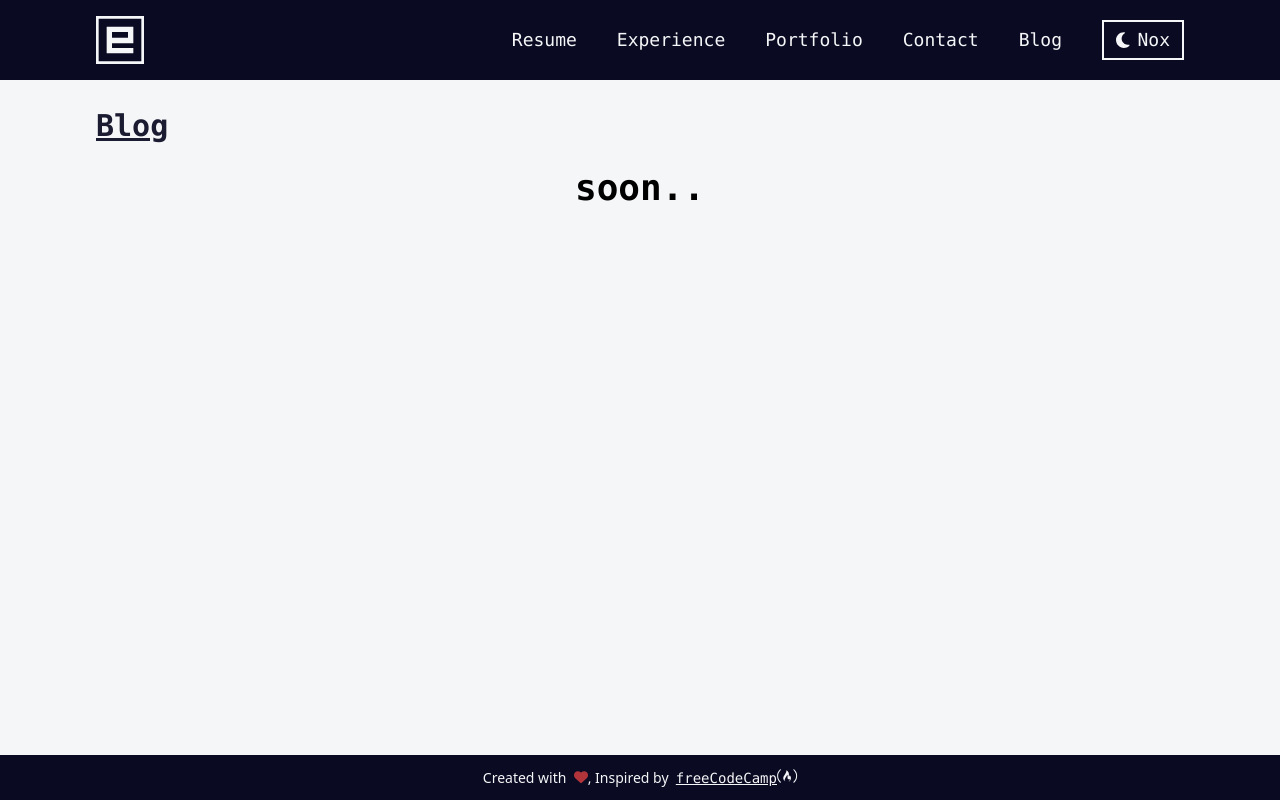
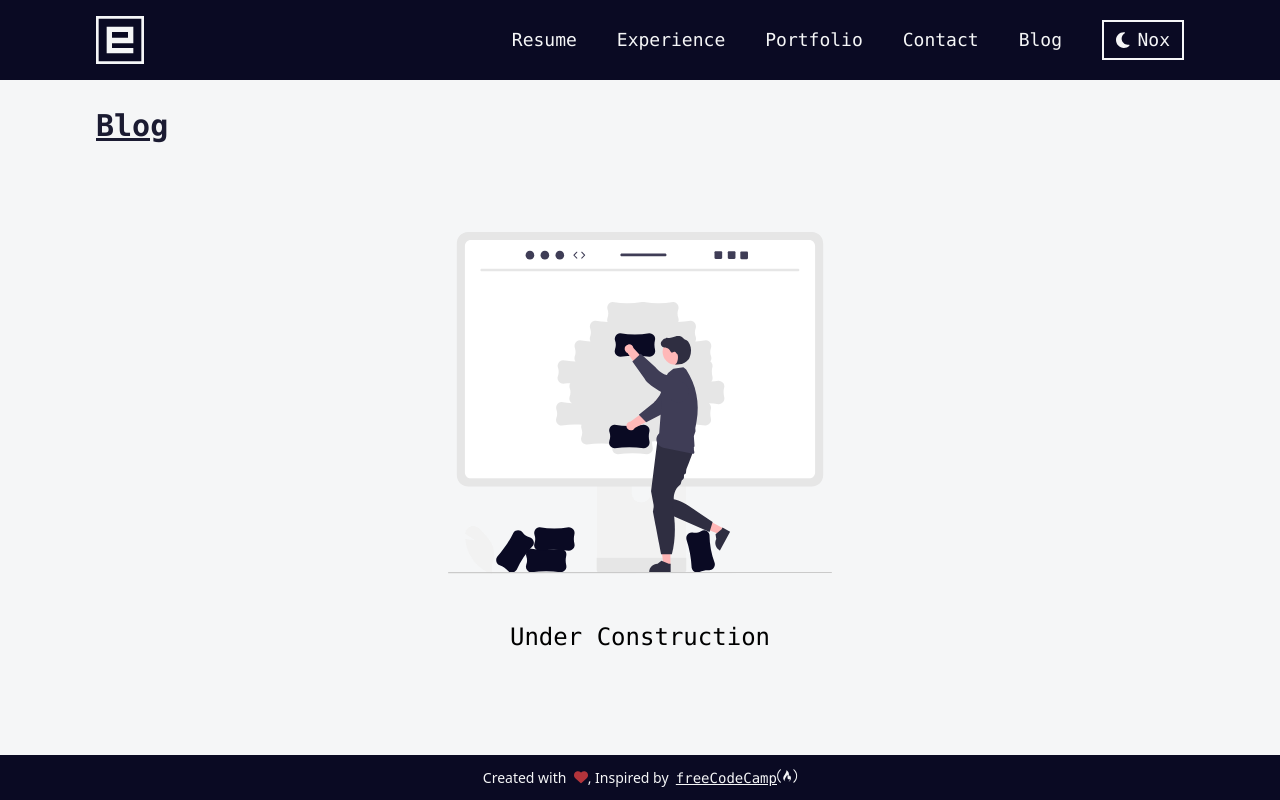
Before and after one commit to edikurniawan-dev/edikurniawan.dev, a Next.js app: page /blog in a window 1280 px wide. Built offline with nearby package versions, Linux system fonts and the light colour scheme.

Commit message:
update blog

```diff
--- a/pages/blog.jsx
+++ b/pages/blog.jsx
@@ -1,4 +1,7 @@
 import Layout from '../components/layout';
+import Image from 'next/image';
+import ImageLoader from '../src/ImageLoader';
+import MyPhoto from '../images/under-construction.svg';
 
 export default function Blog() {
     return (
@@ -9,8 +12,19 @@ export default function Blog() {
             <br />
 
             {/* <div className="flex flex-col justify-center h-full -mt-10 md:-mt-0"></div> */}
-            <div className="flex justify-center font-mono text-4xl font-bold dark:text-light">
-                soon..
+            <div className="flex flex-col items-center mt-16">
+                <div className="w-48 md:w-96">
+                    <Image
+                        loader={ImageLoader}
+                        alt="Edi Kurniawan"
+                        src={MyPhoto}
+                        unoptimized
+                        priority
+                    />
+                </div>
+                <span className="mt-5 font-mono text-xl font-medium md:text-2xl md:mt-10 dark:text-light">
+                    Under Construction
+                </span>
             </div>
         </Layout>
     );
```
